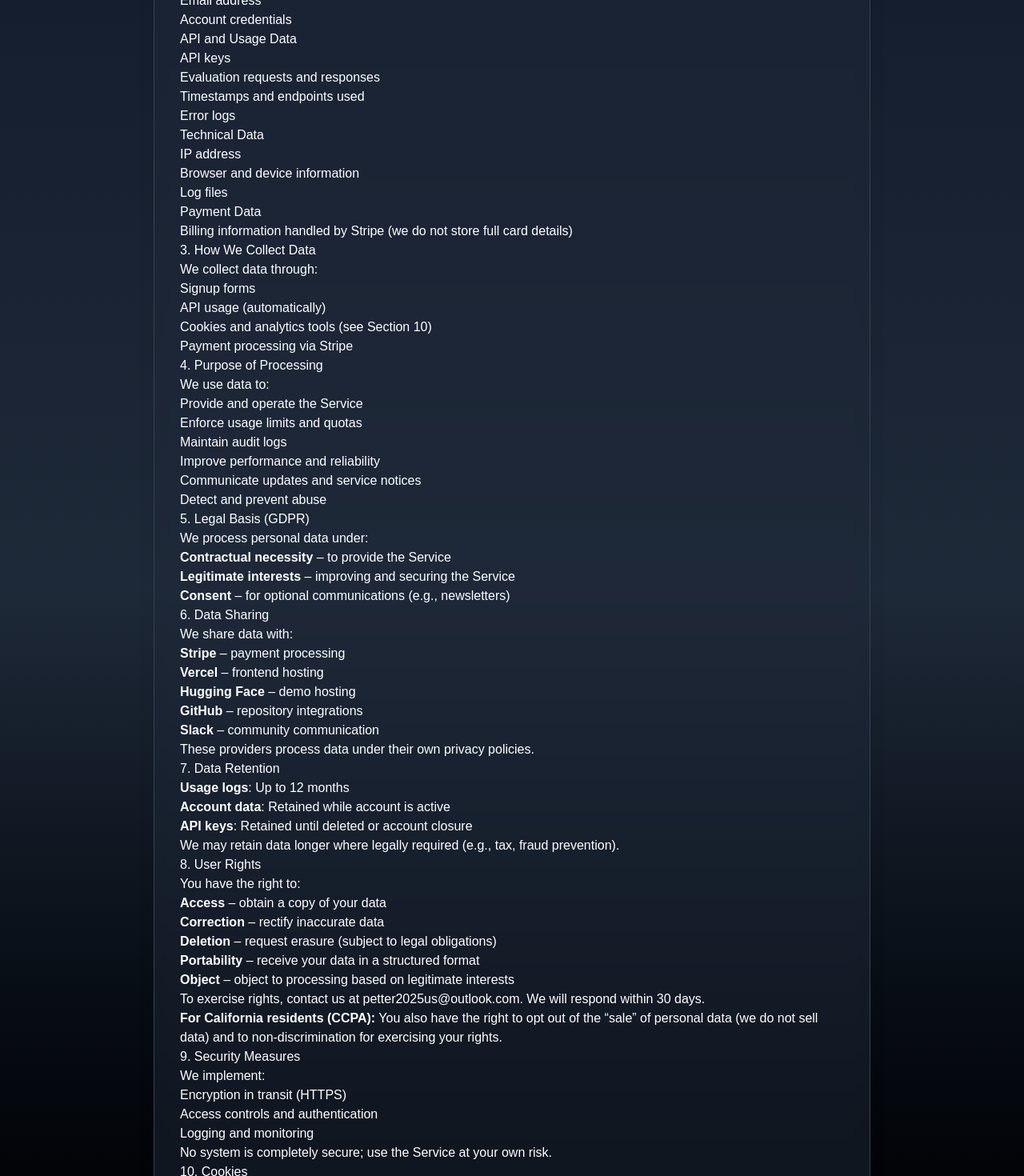
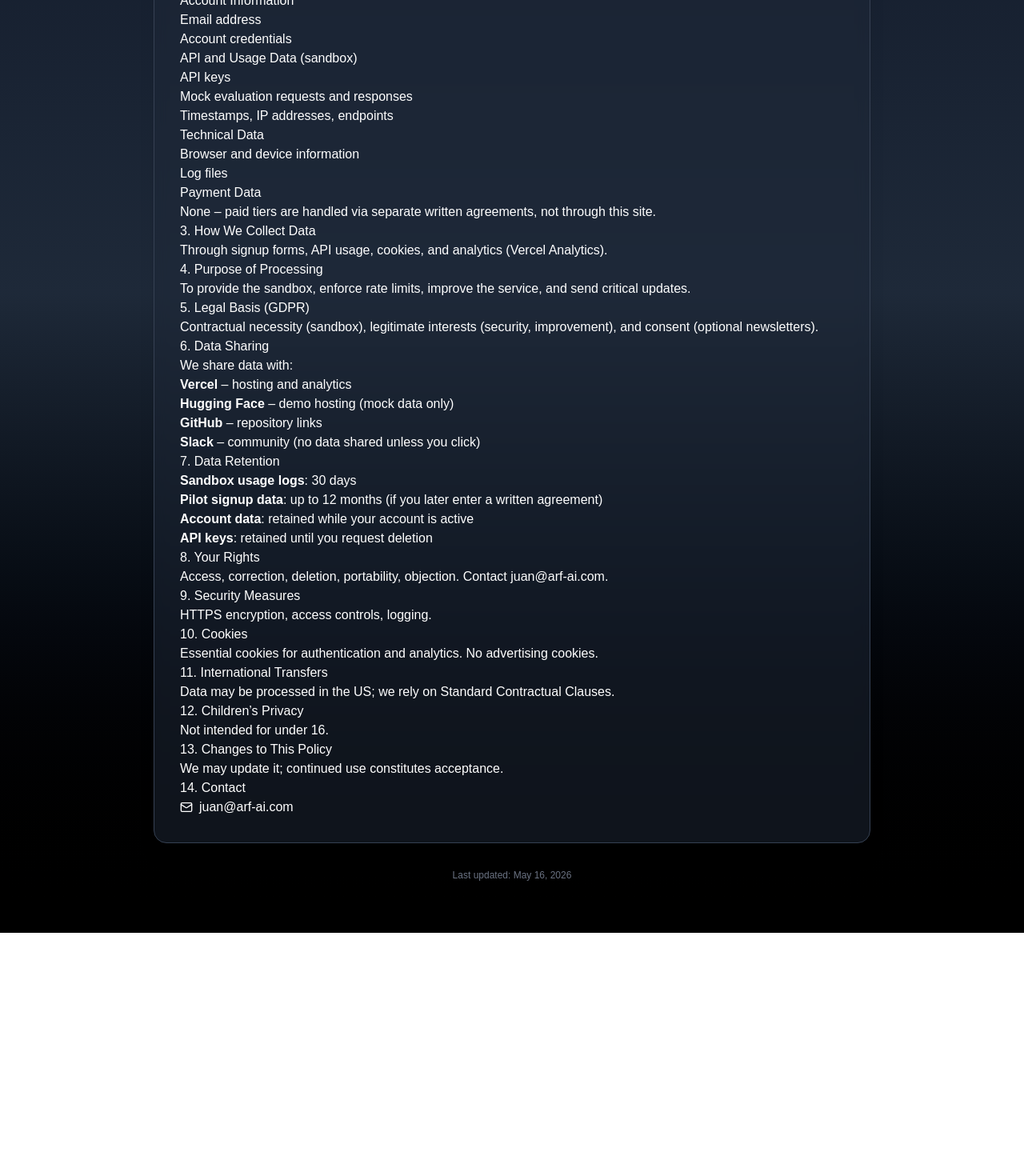
Before and after one commit to arf-foundation/arf-frontend, a Next.js app: page /privacy in a window 1280 px wide. Shown: the part 500-1970 px from the top of the page at 80% size. After the commit the page ends 1666 px from the top, so only its background shows below. Built offline with nearby package versions, Linux system fonts and the light colour scheme.

Commit message:
Update effective date and privacy policy content

```diff
--- a/app/privacy/page.tsx
+++ b/app/privacy/page.tsx
@@ -1,13 +1,12 @@
 import { Lock, Calendar, Mail } from 'lucide-react';
 
 export default function PrivacyPage() {
-  const effectiveDate = "April 9, 2026";
+  const effectiveDate = "May 16, 2026";
 
   return (
     <div className="min-h-screen bg-gradient-to-b from-gray-900 via-gray-800 to-black text-white">
       <div className="container mx-auto px-4 py-8 sm:py-16">
         <div className="max-w-4xl mx-auto">
-          {/* Header Card */}
           <div className="text-center mb-8 sm:mb-12">
             <div className="inline-flex items-center justify-center p-3 bg-purple-600/20 rounded-full mb-4">
               <Lock className="w-8 h-8 text-purple-400" />
@@ -21,125 +20,75 @@ export default function PrivacyPage() {
             </div>
           </div>
 
-          {/* Content Card */}
           <div className="bg-gray-800/50 backdrop-blur-sm rounded-2xl border border-gray-700 p-5 sm:p-6 md:p-8 shadow-xl">
-            <div className="prose prose-invert max-w-none prose-headings:text-white prose-headings:font-semibold prose-p:text-gray-300 prose-strong:text-white prose-a:text-purple-400 hover:prose-a:text-purple-300 prose-li:text-gray-300 prose-p:text-sm sm:prose-p:text-base prose-li:text-sm sm:prose-li:text-base prose-headings:text-xl sm:prose-headings:text-2xl">
+            <div className="prose prose-invert max-w-none">
               <h2>1. Overview</h2>
               <p>
-                This Privacy Policy explains how ARF (“we”, “us”, “our”) collects, uses, and protects personal data in connection with the ARF Service. <strong>We do not sell your personal data.</strong>
+                This Privacy Policy applies to the ARF public sandbox API, demo website, and pilot signup process. The core engine is proprietary and access‑controlled – this policy does not apply to data processed under separate written agreements. <strong>We do not sell your personal data.</strong>
               </p>
 
               <h2>2. Data We Collect</h2>
               <h3>Account Information</h3>
               <ul><li>Email address</li><li>Account credentials</li></ul>
-              <h3>API and Usage Data</h3>
-              <ul><li>API keys</li><li>Evaluation requests and responses</li><li>Timestamps and endpoints used</li><li>Error logs</li></ul>
+              <h3>API and Usage Data (sandbox)</h3>
+              <ul><li>API keys</li><li>Mock evaluation requests and responses</li><li>Timestamps, IP addresses, endpoints</li></ul>
               <h3>Technical Data</h3>
-              <ul><li>IP address</li><li>Browser and device information</li><li>Log files</li></ul>
+              <ul><li>Browser and device information</li><li>Log files</li></ul>
               <h3>Payment Data</h3>
-              <ul><li>Billing information handled by Stripe (we do not store full card details)</li></ul>
+              <ul><li>None – paid tiers are handled via separate written agreements, not through this site.</li></ul>
 
               <h2>3. How We Collect Data</h2>
-              <p>We collect data through:</p>
-              <ul>
-                <li>Signup forms</li>
-                <li>API usage (automatically)</li>
-                <li>Cookies and analytics tools (see Section 10)</li>
-                <li>Payment processing via Stripe</li>
-              </ul>
+              <p>Through signup forms, API usage, cookies, and analytics (Vercel Analytics).</p>
 
               <h2>4. Purpose of Processing</h2>
-              <p>We use data to:</p>
-              <ul>
-                <li>Provide and operate the Service</li>
-                <li>Enforce usage limits and quotas</li>
-                <li>Maintain audit logs</li>
-                <li>Improve performance and reliability</li>
-                <li>Communicate updates and service notices</li>
-                <li>Detect and prevent abuse</li>
-              </ul>
+              <p>To provide the sandbox, enforce rate limits, improve the service, and send critical updates.</p>
 
               <h2>5. Legal Basis (GDPR)</h2>
-              <p>We process personal data under:</p>
-              <ul>
-                <li><strong>Contractual necessity</strong> – to provide the Service</li>
-                <li><strong>Legitimate interests</strong> – improving and securing the Service</li>
-                <li><strong>Consent</strong> – for optional communications (e.g., newsletters)</li>
-              </ul>
+              <p>Contractual necessity (sandbox), legitimate interests (security, improvement), and consent (optional newsletters).</p>
 
               <h2>6. Data Sharing</h2>
               <p>We share data with:</p>
               <ul>
-                <li><strong>Stripe</strong> – payment processing</li>
-                <li><strong>Vercel</strong> – frontend hosting</li>
-                <li><strong>Hugging Face</strong> – demo hosting</li>
-                <li><strong>GitHub</strong> – repository integrations</li>
-                <li><strong>Slack</strong> – community communication</li>
+                <li><strong>Vercel</strong> – hosting and analytics</li>
+                <li><strong>Hugging Face</strong> – demo hosting (mock data only)</li>
+                <li><strong>GitHub</strong> – repository links</li>
+                <li><strong>Slack</strong> – community (no data shared unless you click)</li>
               </ul>
-              <p>These providers process data under their own privacy policies.</p>
 
               <h2>7. Data Retention</h2>
               <ul>
-                <li><strong>Usage logs</strong>: Up to 12 months</li>
-                <li><strong>Account data</strong>: Retained while account is active</li>
-                <li><strong>API keys</strong>: Retained until deleted or account closure</li>
+                <li><strong>Sandbox usage logs</strong>: 30 days</li>
+                <li><strong>Pilot signup data</strong>: up to 12 months (if you later enter a written agreement)</li>
+                <li><strong>Account data</strong>: retained while your account is active</li>
+                <li><strong>API keys</strong>: retained until you request deletion</li>
               </ul>
-              <p>We may retain data longer where legally required (e.g., tax, fraud prevention).</p>
 
-              <h2>8. User Rights</h2>
-              <p>You have the right to:</p>
-              <ul>
-                <li><strong>Access</strong> – obtain a copy of your data</li>
-                <li><strong>Correction</strong> – rectify inaccurate data</li>
-                <li><strong>Deletion</strong> – request erasure (subject to legal obligations)</li>
-                <li><strong>Portability</strong> – receive your data in a structured format</li>
-                <li><strong>Object</strong> – object to processing based on legitimate interests</li>
-              </ul>
-              <p>
-                To exercise rights, contact us at <a href="mailto:petter2025us@outlook.com">petter2025us@outlook.com</a>. We will respond within 30 days.
-              </p>
-              <p>
-                <strong>For California residents (CCPA):</strong> You also have the right to opt out of the “sale” of personal data (we do not sell data) and to non‑discrimination for exercising your rights.
-              </p>
+              <h2>8. Your Rights</h2>
+              <p>Access, correction, deletion, portability, objection. Contact <a href="mailto:juan@arf-ai.com">juan@arf-ai.com</a>.</p>
 
               <h2>9. Security Measures</h2>
-              <p>We implement:</p>
-              <ul>
-                <li>Encryption in transit (HTTPS)</li>
-                <li>Access controls and authentication</li>
-                <li>Logging and monitoring</li>
-              </ul>
-              <p>No system is completely secure; use the Service at your own risk.</p>
+              <p>HTTPS encryption, access controls, logging.</p>
 
               <h2>10. Cookies</h2>
-              <p>
-                We use essential cookies for authentication and analytics (e.g., Vercel Analytics). You may disable cookies in your browser, but some features may not work correctly. We do not use tracking cookies for advertising.
-              </p>
+              <p>Essential cookies for authentication and analytics. No advertising cookies.</p>
 
-              <h2>11. International Data Transfers</h2>
-              <p>
-                Data may be processed in the United States or other jurisdictions. We take appropriate safeguards (e.g., Standard Contractual Clauses) to ensure lawful transfers.
-              </p>
+              <h2>11. International Transfers</h2>
+              <p>Data may be processed in the US; we rely on Standard Contractual Clauses.</p>
 
               <h2>12. Children’s Privacy</h2>
-              <p>
-                The Service is not intended for individuals under 16. We do not knowingly collect data from children.
-              </p>
+              <p>Not intended for under 16.</p>
 
               <h2>13. Changes to This Policy</h2>
-              <p>
-                We may update this Privacy Policy. Continued use of the Service after the effective date constitutes acceptance of the updates.
-              </p>
+              <p>We may update it; continued use constitutes acceptance.</p>
 
               <h2>14. Contact</h2>
               <p className="flex items-center gap-2">
                 <Mail className="w-4 h-4" />
-                <a href="mailto:petter2025us@outlook.com">petter2025us@outlook.com</a>
+                <a href="mailto:juan@arf-ai.com">juan@arf-ai.com</a>
               </p>
             </div>
           </div>
 
-          {/* Footer note */}
           <p className="text-center text-gray-500 text-xs mt-8">
             Last updated: {effectiveDate}
           </p>
```
